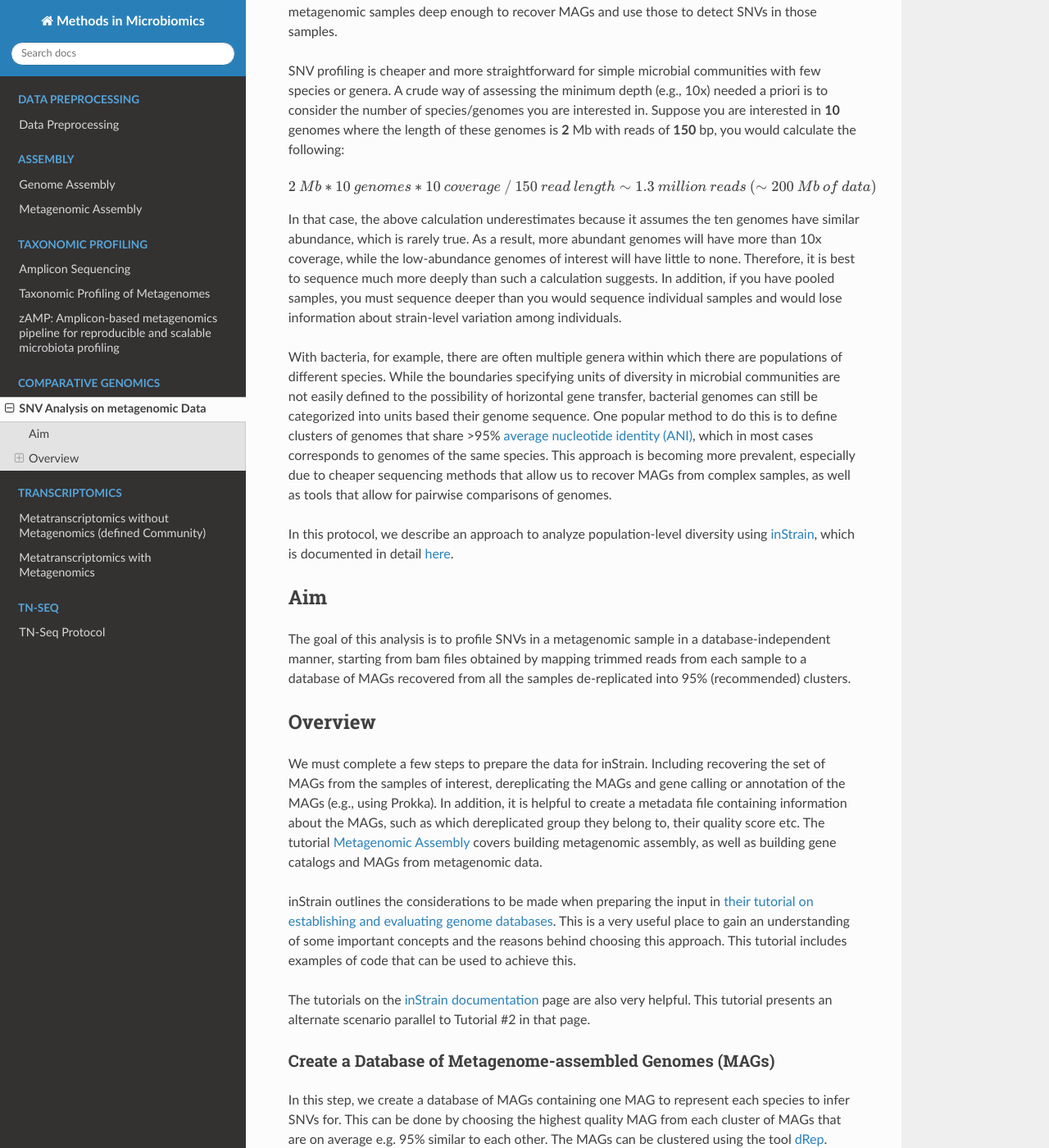
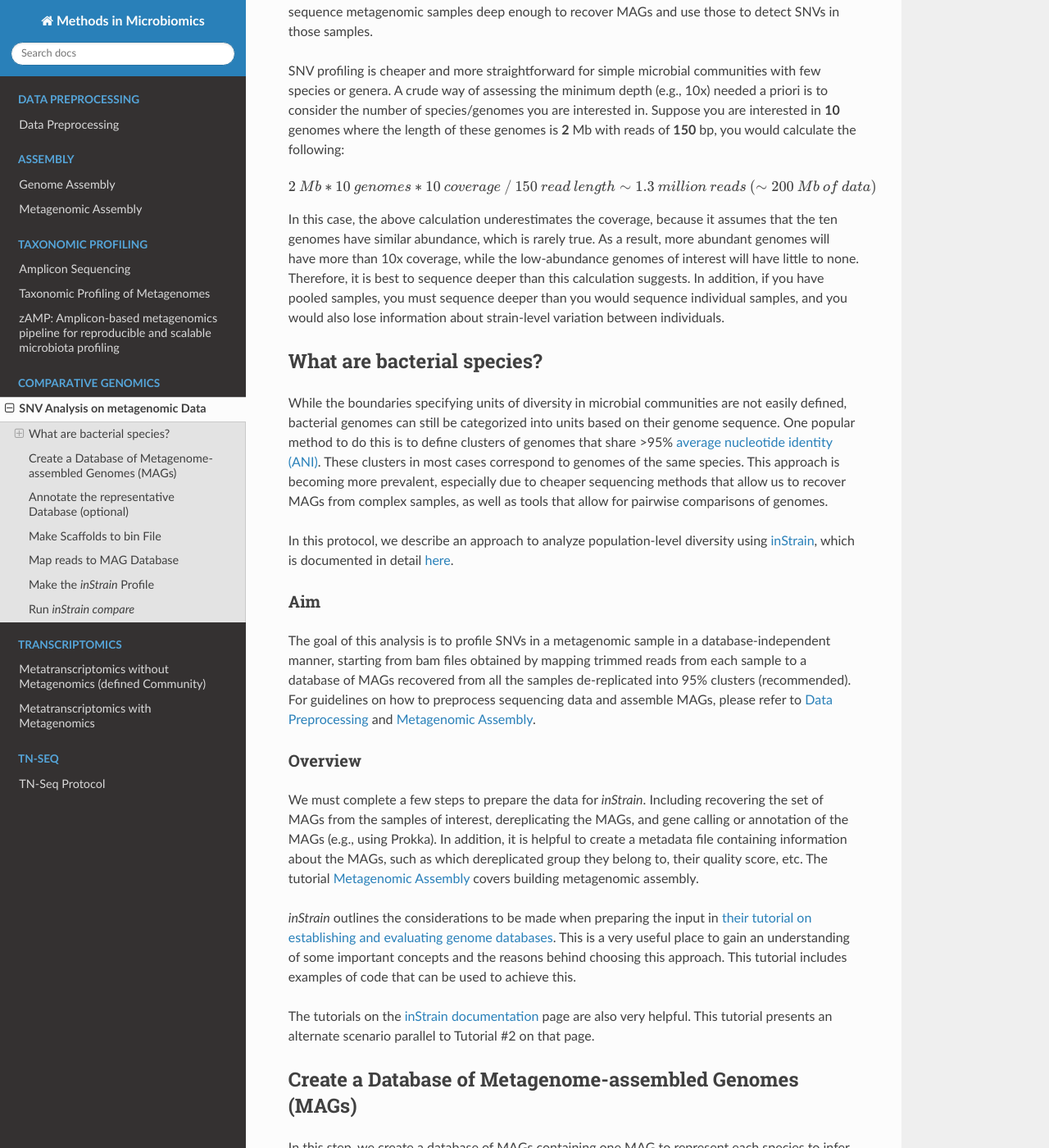
Before and after one commit to MicrobiologyETHZ/Methods_in_Microbiomics, a Sphinx documentation site: the page built from docs/comparative_genomics/SNVs_metagenomics.rst, in a window 1280 px wide and 1400 px high, scrolled down 325 px. Shown: the whole window at 82% size. Built offline with Sphinx 7.4.7 and the Read the Docs theme 2.0.0, drawn with Linux system fonts in a browser that asks for light colours; some of the changed text lies outside the part shown.

Commit message:
Update SNVs_metagenomics.rst

```diff
--- a/docs/comparative_genomics/SNVs_metagenomics.rst
+++ b/docs/comparative_genomics/SNVs_metagenomics.rst
@@ -19,17 +19,17 @@ interested in. Suppose you are interested in **10** genomes where the length of
 
     2 \: Mb * 10 \: genomes * 10 \: coverage \: / \: 150 \: read \: length \sim 1.3 \: million \: reads \: (\sim 200 \: Mb \: of \: data)
 
-In that case, the above calculation underestimates because it assumes the ten genomes
+In this case, the above calculation underestimates the coverage, because it assumes that the ten genomes
 have similar abundance, which is rarely true. As a result, more abundant genomes will have more than 10x coverage, while
-the low-abundance genomes of interest will have little to none. Therefore, it is best to sequence much more deeply
-than such a calculation suggests. In addition, if you have pooled samples, you must sequence deeper than you would
-sequence individual samples and would lose information about strain-level variation among individuals.
+the low-abundance genomes of interest will have little to none. Therefore, it is best to sequence deeper
+than this calculation suggests. In addition, if you have pooled samples, you must sequence deeper than you would
+sequence individual samples, and you would also lose information about strain-level variation between individuals.
 
-With bacteria, for example, there are often multiple genera within which there are populations of different species.
-While the boundaries specifying units of diversity in microbial communities are not easily defined to the possibility of
-horizontal gene transfer, bacterial genomes can still be categorized into units based their genome sequence. One popular
-method to do this is to define clusters of genomes that share >95% `average nucleotide identity (ANI)`_, which in most
-cases corresponds to genomes of the same species. This approach is becoming more prevalent, especially due to cheaper
+What are bacterial species?
+^^^^^^^^^^^^^^^^^^^^^^^^^^^
+While the boundaries specifying units of diversity in microbial communities are not easily defined, bacterial genomes can still be categorized into units based on their genome sequence. One popular
+method to do this is to define clusters of genomes that share >95% `average nucleotide identity (ANI)`_. These clusters in most
+cases correspond to genomes of the same species. This approach is becoming more prevalent, especially due to cheaper
 sequencing methods that allow us to recover MAGs from complex samples, as well as tools that allow for pairwise comparisons
 of genomes.
 
@@ -47,24 +47,24 @@ Aim
 ----------------------
 The goal of this analysis is to profile SNVs in a metagenomic sample in a database-independent manner, starting from bam
 files obtained by mapping trimmed reads from each sample to a database of MAGs recovered from all the samples
-de-replicated into 95% (recommended) clusters.
+de-replicated into 95% clusters (recommended). For guidelines on how to preprocess sequencing data and assemble MAGs, please refer to :doc:`../preprocessing/preprocessing`
+and :doc:`../assembly/metagenomic_workflows`.
 
 
 ----------------------
 Overview
 ----------------------
-We must complete a few steps to prepare the data for inStrain. Including recovering the set of MAGs from the samples of
-interest, dereplicating the MAGs and gene calling or annotation of the MAGs (e.g., using Prokka). In addition, it is
+We must complete a few steps to prepare the data for `inStrain`. Including recovering the set of MAGs from the samples of
+interest, dereplicating the MAGs, and gene calling or annotation of the MAGs (e.g., using Prokka). In addition, it is
 helpful to create a metadata file containing information about the MAGs, such as which dereplicated group they belong
-to, their quality score etc. The tutorial :doc:`../assembly/metagenomic_workflows` covers building metagenomic assembly,
-as well as building gene catalogs and MAGs from metagenomic data.
+to, their quality score, etc. The tutorial :doc:`../assembly/metagenomic_workflows` covers building metagenomic assembly.
 
-inStrain outlines the considerations to be made when preparing the input in `their tutorial on establishing and
+`inStrain` outlines the considerations to be made when preparing the input in `their tutorial on establishing and
 evaluating genome databases`_. This is a very useful place to gain an understanding of some important concepts and
 the reasons behind choosing this approach. This tutorial includes examples of code that can be used to achieve this.
 
 The tutorials on the `inStrain documentation`_ page are also very helpful. This tutorial presents an alternate scenario
-parallel to Tutorial #2 in that page.
+parallel to Tutorial #2 on that page.
 
 .. _their tutorial on establishing and evaluating genome databases: https://instrain.readthedocs.io/en/latest/important_concepts.html?highlight=drep#establishing-and-evaluating-genome-databases
 
@@ -72,15 +72,15 @@ parallel to Tutorial #2 in that page.
 
 Create a Database of Metagenome-assembled Genomes (MAGs)
 ^^^^^^^^^^^^^^^^^^^^^^^^^^^^^^^^^^^^^^^^^^^^^^^^^^^^^^^^
-In this step, we create a database of MAGs containing one MAG to represent each species to infer SNVs for. This can be
-done by choosing the highest quality MAG from each cluster of MAGs that are on average e.g. 95% similar to each other.
+In this step, we create a database of MAGs containing one MAG to represent each species to infer SNVs. This can be
+done by choosing the highest quality MAG from each cluster of MAGs that are on average, e.g. 95% similar to each other.
 The MAGs can be clustered using the tool `dRep`_. Once you have collected and renamed all medium and good quality (>50%
-completeness and <5% contamination - as a rule of thumb) generated MAGs , make a tab-separated file containing the
+completeness and <5% contamination - as a rule of thumb) MAGs, make a tab-separated file containing the
 columns named:
 
 - :code:`Bin Id` - genome name with the extension
-- :code:`Completeness` - from checkM
-- :code:`Contamination` - from checkM
+- :code:`Completeness` - from `checkM`
+- :code:`Contamination` - from `checkM`
 
 You can do this using a script that parses the checkM output for the list of MAGs of at least medium
 quality.
@@ -106,7 +106,7 @@ another file for later steps.
 Annotate the representative Database (optional)
 ^^^^^^^^^^^^^^^^^^^^^^^^^^^^^^^^^^^^^^^^^^^^^^^
 If you would like to have gene-level information in inStrain you can include a file specifying the positions of genes
-in the MAGs obtained using prodigal (this is optional for inStrain).
+in the MAGs obtained using prodigal (this is optional for `inStrain`).
 
 .. code-block:: bash
 
@@ -127,8 +127,8 @@ Make Scaffolds to bin File
 
 Map reads to MAG Database
 ^^^^^^^^^^^^^^^^^^^^^^^^^
-Ensure that you use bowtie2 for this, as recommended by inStrain. Avoid bwa (even though it might be your favorite
-aligner) as inStrain may have issues handling the way that it calculates insert size, and the bwa documentation is
+Ensure that you use `bowtie2` for this, as recommended by `inStrain`. Avoid BWA (even though it might be your favorite
+aligner) as `inStrain` may have issues handling the way that it calculates insert size, and the BWA documentation is
 unclear about how this is performed.
 
 .. code-block:: bash
@@ -138,9 +138,9 @@ unclear about how this is performed.
     bowtie2 -X 1000 -x mag_rep_database.fa -1 sample_R1_repaired.fastq.gz -2 sample_R2_repaired.fastq.gz | samtools view -bh - | samtools sort - > sample_bowtie.bam
     samtools flagstat sample_bowtie.bam > sample_bowtie_flagstat.tsv
 
-Make the inStrain Profile
+Make the `inStrain` Profile
 ^^^^^^^^^^^^^^^^^^^^^^^^^
-Output and parameter information is well-documented in inStrain - run using db_mode if you wish to run inStrain compare
+Output and parameter information is well-documented in inStrain - run using db_mode if you wish to run `inStrain compare`
 later. This makes it much faster.
 
 .. code-block:: bash
@@ -151,7 +151,7 @@ later. This makes it much faster.
     inStrain profile sample_bowtie.bam mag_rep_database.fa -o /path/to/output/folder/sample -p 8 \
         -g mag_rep_database_genes.fna --max_insert_relative 5 --database_mode -s scaffold_to_bin_file.tsv
 
-Run inStrain compare
+Run `inStrain compare`
 ^^^^^^^^^^^^^^^^^^^^^^^^^
 This can be run on all profiles together, especially if you did not have a lot of samples, but for datasets including a
 large number of samples, it will be more efficient to run this in parallel for each species at a time by using the
```
Also changed, not shown: other parts of docs/comparative_genomics/SNVs_metagenomics.rst (+5 -5 lines).
